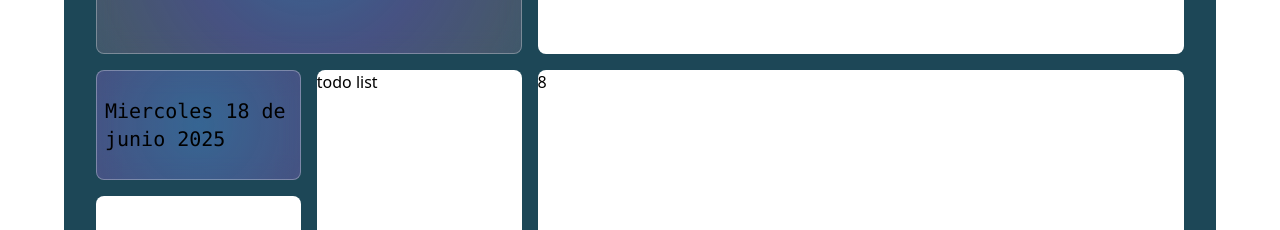
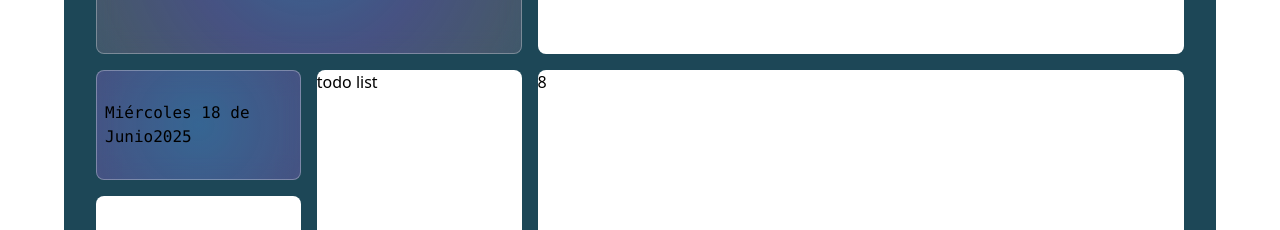
Before and after one commit to Dani3lCh/Dashboard, a React (Vite) app: page / in a window 1280 px wide. Shown: the part 271-501 px from the top of the page. Built offline with nearby package versions, Linux system fonts and the light colour scheme; a web font is replaced by a local one.

Commit message:
se ajusto correctamente  los datos de fecha

```diff
--- a/src/components/Dashboard.jsx
+++ b/src/components/Dashboard.jsx
@@ -1,6 +1,6 @@
 import { useState, useEffect } from "react";
 import Clock from "./UI/Clock";
-import Date from "./UI/Date";
+import DateComponent from "./UI/DateComponent";
 import To_Do from "./UI/To_Do";
 function Dashboard() {
   return (
@@ -13,7 +13,7 @@ function Dashboard() {
         <div className="grid grid-cols-5 grid-rows-5 gap-4 h-full w-full p-8">
           <Clock />
           <div className="row-span-2 col-start-1 row-start-4 bg-white  rounded-lg w-full"></div>
-          <Date />
+          <DateComponent />
           <To_Do />
           <div className="col-span-3 row-span-2 col-start-3 row-start-1 bg-white rounded-lg w-full">
             7
--- a/src/components/UI/Date.jsx
+++ /dev/null
@@ -1,43 +0,0 @@
-
-import { useState, useEffect } from "react";
-
-function Date() {
-
-  //efecto hover
- const [position, setPosition] = useState({ x: 50, y: 50 });
-
-  const handleMouseMove = (e) => {
-    const rect = e.currentTarget.getBoundingClientRect();
-    const x = ((e.clientX - rect.left) / rect.width) * 100;
-    const y = ((e.clientY - rect.top) / rect.height) * 100;
-    setPosition({ x, y });
-  };
-
-
-  return (
-    <div
-    className="col-start-1 row-start-3 bw-full
-    bg-white/20 backdrop-blur-md rounded-lg border border-white/30"
-    onMouseMove={handleMouseMove}
-      style={{
-        background: `
-          radial-gradient(circle 300px at ${position.x}% ${position.y}%,
-            rgba(59, 130, 246, 0.3) 0%,
-            rgba(147, 51, 234, 0.2) 40%,
-            rgba(236, 72, 153, 0.1) 70%,
-            transparent 100%),
-          rgba(255, 255, 255, 0.1)
-        `,
-      }}
-    >
-      <div className="w-full h-full flex items-center justify-center font-mono text-xl p-2">
-        <h1>Miercoles 18 de junio 2025
-
-        </h1>
-
-      </div>
-    </div>
-  );
-}
-
-export default Date;
--- /dev/null
+++ b/src/components/UI/DateComponent.jsx
@@ -0,0 +1,76 @@
+
+import { useState, useEffect } from "react";
+import {calendar} from "lucide-react";
+function DateComponent() {
+  const [fecha, setFecha] = useState(new Date());
+
+  useEffect(() => {
+    const intervalo = setInterval(() => {
+      setFecha(new Date());
+    }, 1000);
+    return () => clearInterval(intervalo);
+  }, []);
+
+  const obtenerDiaSemana = (fecha) => {
+    const dias = ['Domingo', 'Lunes', 'Martes', 'Miércoles', 'Jueves', 'Viernes', 'Sábado'];
+    return dias[fecha.getDay()];
+  };
+
+  const obtenerDiaMes = (fecha) => {
+    const dias = ['Enero', 'Febrero', 'Marzo', 'Abril', 'Mayo', 'Junio', 'Julio', 'Agosto', 'Septiembre', 'Octubre', 'Noviembre', 'Diciembre'];
+    return dias[fecha.getMonth()];
+  };
+
+  const obtenerDiaNumero = (fecha) => {
+    return fecha.getDate();
+  };
+
+  const obtenerAnio = (fecha) => {
+    return fecha.getFullYear();
+  };
+
+  const obtenerDiaSemanaActual = obtenerDiaSemana(fecha);
+  const obtenerDiaMesActual = obtenerDiaMes(fecha);
+  const obtenerDiaNumeroActual = obtenerDiaNumero(fecha);
+  const obtenerAnioActual = obtenerAnio(fecha);
+
+
+  //efecto hover
+ const [position, setPosition] = useState({ x: 50, y: 50 });
+
+  const handleMouseMove = (e) => {
+    const rect = e.currentTarget.getBoundingClientRect();
+    const x = ((e.clientX - rect.left) / rect.width) * 100;
+    const y = ((e.clientY - rect.top) / rect.height) * 100;
+    setPosition({ x, y });
+  };
+
+
+  return (
+    <div
+    className="col-start-1 row-start-3 bw-full
+    bg-white/20 backdrop-blur-md rounded-lg border border-white/30"
+    onMouseMove={handleMouseMove}
+      style={{
+        background: `
+          radial-gradient(circle 300px at ${position.x}% ${position.y}%,
+            rgba(59, 130, 246, 0.3) 0%,
+            rgba(147, 51, 234, 0.2) 40%,
+            rgba(236, 72, 153, 0.1) 70%,
+            transparent 100%),
+          rgba(255, 255, 255, 0.1)
+        `,
+      }}
+    >
+      <div className="w-full h-full flex items-center justify-center font-mono  p-2">
+        <h1>
+          <calendar/>
+          {obtenerDiaSemanaActual} {obtenerDiaNumeroActual} de {obtenerDiaMesActual}
+          {obtenerAnioActual}
+        </h1>
+      </div>
+    </div>
+  );
+}
+
+export default DateComponent;
```
